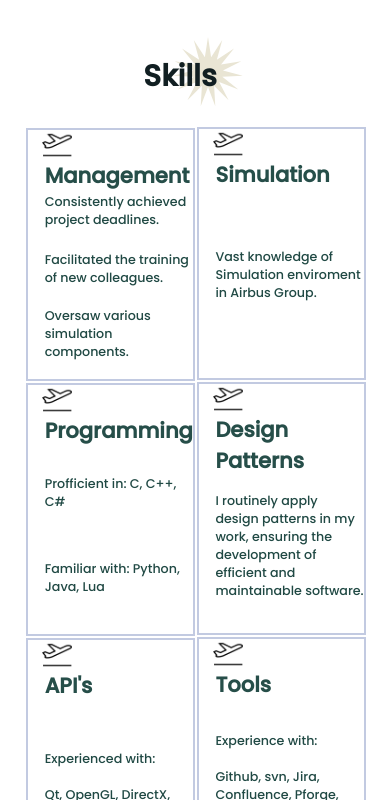
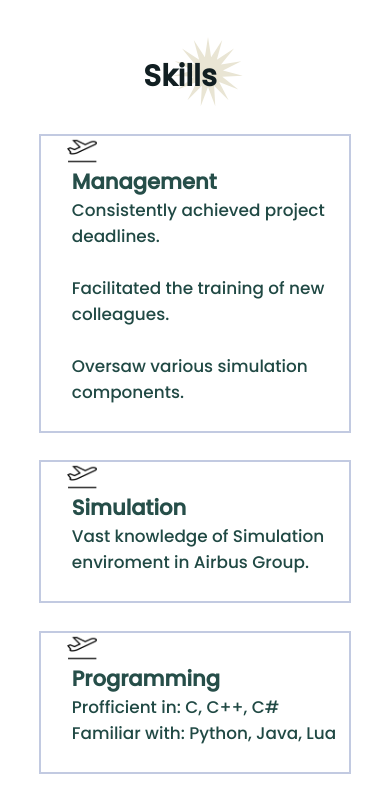
Before and after one commit to KamilChmielewski/KamilC.github.io, a plain HTML site: page index.html in a window 390 px wide. Shown: the part 4062-4862 px from the top of the page. Drawn offline with Linux system fonts and the light colour scheme; a web font is replaced by a local one.

Commit message:
Updated Styles for mobile
Removed Fixed height, Changed font size of skill box

```diff
--- a/css/styles.css
+++ b/css/styles.css
@@ -597,10 +597,11 @@ nav li:first-child {
   .skill-box {
     display: flex;
     flex-direction: column;
-    width: 20vh;
-    height: 30vh;
-    margin: 0.5%;
-    margin-bottom: 0%;
+    width: 80%;
+    height: unset;
+
+    margin: 2%;
+    margin-bottom: 5%;
     border: 2px solid;
     border-color:#C2CAE1;
     box-sizing: border-box;
@@ -609,9 +610,11 @@ nav li:first-child {
   .skill-box-lower {
     display: flex;
     flex-direction: column;
-    width: 20vh;
-    height: 30vh;
-    margin: unset;
+    width: 80%;
+    height: unset;
+
+    margin: 2%;
+    margin-bottom: 5%;
     border: 2px solid;
     border-color:#C2CAE1;
     box-sizing: border-box;
@@ -641,7 +644,7 @@ nav li:first-child {
 .skill-box-lower p {
   padding-left: 10%;
   height: 100%;
-  font-size: 1.5vh;
+  font-size: 2vh;
   word-wrap: wrap;
 }
 
@@ -745,8 +748,4 @@ nav li:first-child {
   border: 2px;
 }
 
-.skill-box-lower{
-  margin-bottom: 0%;
 }
-
-}
```
